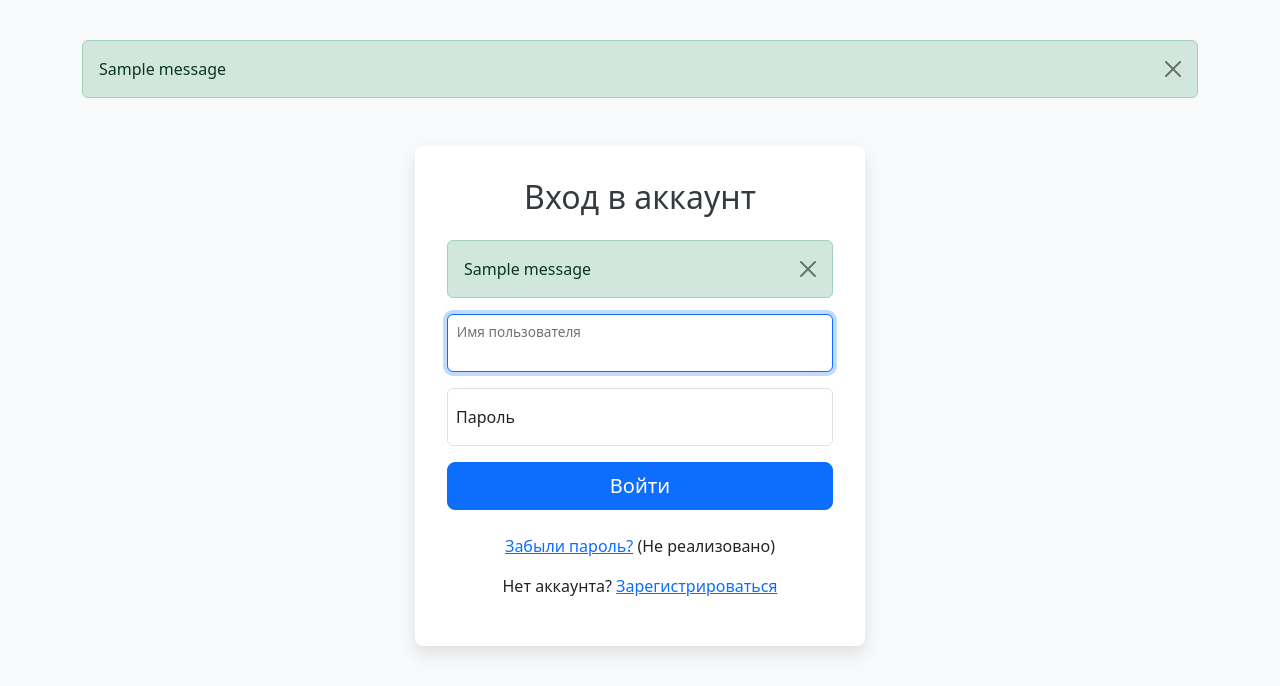
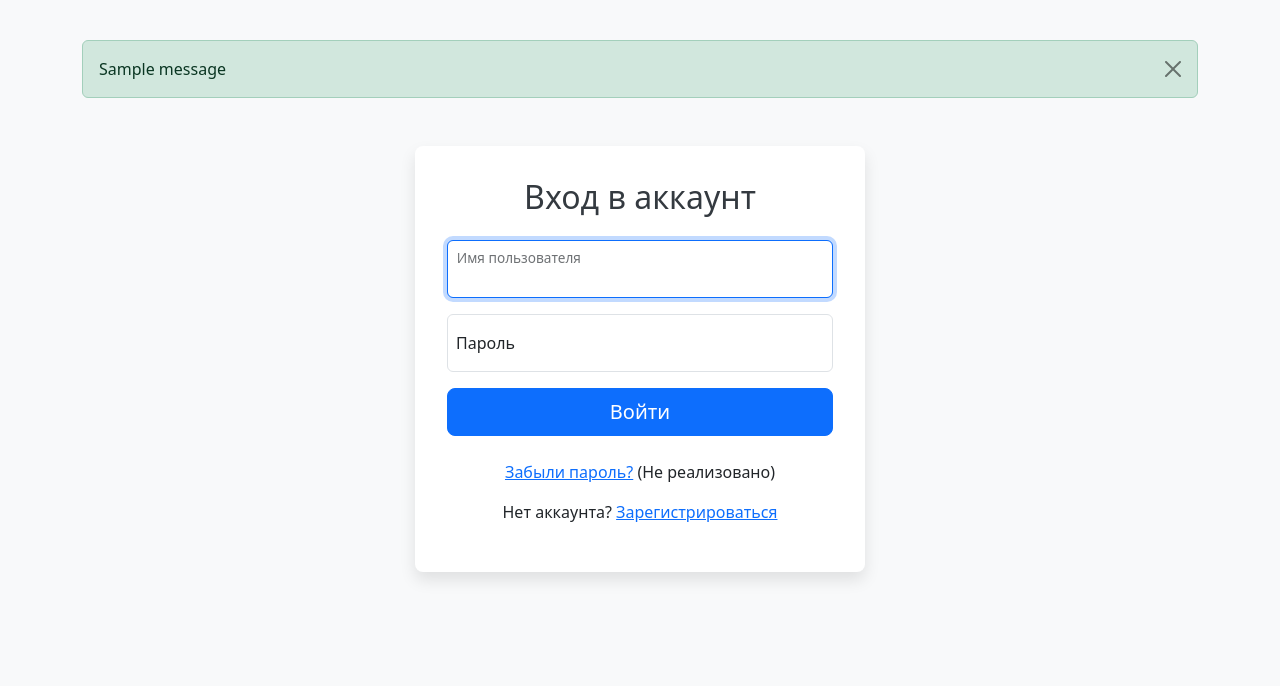
Before and after one commit to nodecspro/barter_platform, a Django app: page /accounts/login/ in a window 1280 px wide. Shown: the part 56-742 px from the top of the page. Run offline with Django 5.2, Linux system fonts and the light colour scheme; tables that the repository leaves empty hold one stand-in row (values such as "Sample post"); one stand-in notice (Sample message) is shown.

Commit message:
Refactor: Remove redundant message display in login template
Removes the duplicate display of messages in the login template, as messages are already handled globally. This simplifies the template and avoids showing the same message twice.

```diff
--- a/templates/registration/login.html
+++ b/templates/registration/login.html
@@ -32,15 +32,6 @@
 <div class="container login-container">
     <h2>Вход в аккаунт</h2>
 
-    {% if messages %}
-        {% for message in messages %}
-            <div class="alert alert-{% if message.tags %}{{ message.tags }}{% else %}info{% endif %} alert-dismissible fade show" role="alert">
-                {{ message }}
-                <button type="button" class="btn-close" data-bs-dismiss="alert" aria-label="Close"></button>
-            </div>
-        {% endfor %}
-    {% endif %}
-
     {% if form.errors %}
         <div class="alert alert-danger" role="alert">
             <p>Пожалуйста, исправьте ошибки ниже:</p>
@@ -52,7 +43,7 @@
                 {% if field.errors %}
                     <li><strong>{{ field.label_tag }}</strong> {{ field.errors|striptags }}</li>
                 {% endif %}
-            {% endfor %} {# <--- CORRECTED: endfor is now inside the if form.errors block #}
+            {% endfor %}
             </ul>
         </div>
     {% endif %}
```
